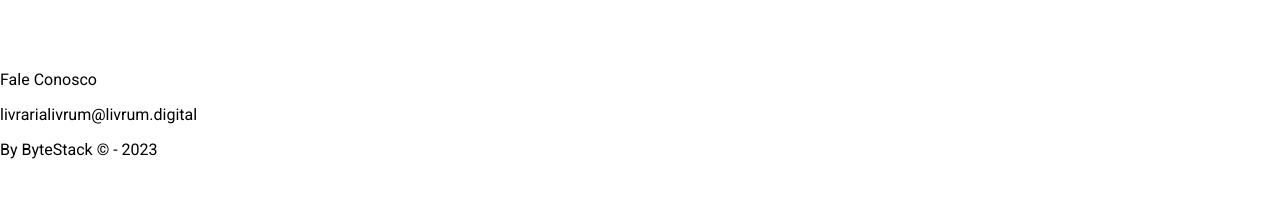
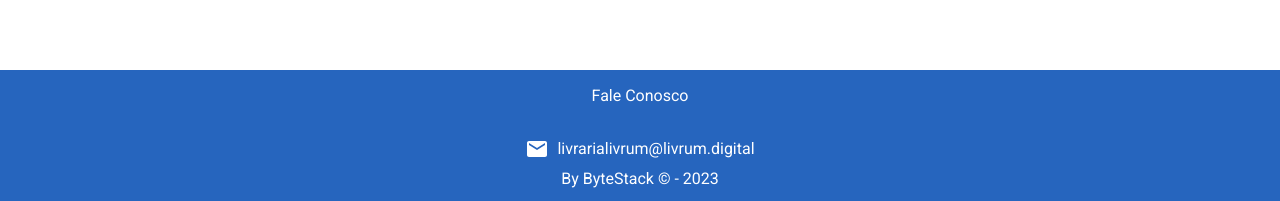
Before and after one commit to byte-stack-uefs/livrum, a Next.js app in the folder phase_4/app/webapp/: page / in a window 1280 px wide. Shown: the part 1250-1451 px from the top of the page. Before the commit the page ends 1425 px from the top, so only its background shows below. Built offline with nearby package versions, Linux system fonts and the light colour scheme.

Commit message:
Adaptando rodapé

```diff
--- a/phase_4/app/webapp/app/components/Footer.tsx
+++ b/phase_4/app/webapp/app/components/Footer.tsx
@@ -1,14 +1,23 @@
+"use client";
+import { Email } from "@mui/icons-material";
+import { Grid, Theme } from "@mui/material";
+
 /**
  * Esse componente é responsável por renderizar o Rodapé da área pública do sistema
  */
-export default function PublicFooter() {
+export default function PublicFooter({ email, company, theme }: { theme: Theme; email?: string; company?: string }) {
     return (
-        <footer className="bg-livrum-primary text-center text-white">
-            <p className="p-2">Fale Conosco</p>
-            <p className="p-1">{process.env.APP_EMAIL}</p>
-            <p className="p-1">
-                By {process.env.COMPANY} &copy; - {new Date().getFullYear()}{" "}
-            </p>
-        </footer>
+        <Grid container sx={{ textAlign: "center", backgroundColor: theme.palette.primary.main, color: theme.palette.primary.contrastText }}>
+            <Grid item xs={12} sx={{ paddingY: 2 }}>
+                Fale Conosco
+            </Grid>
+            <Grid item xs={12} sx={{ paddingTop: 2, paddingBottom: 1, display: "flex", justifyContent: "center", alignItems: "center", width: "100%" }}>
+                <Email sx={{ marginRight: 1 }} />
+                {email}
+            </Grid>
+            <Grid item xs={12} sx={{ paddingBottom: 2 }}>
+                By {company} &copy; - {new Date().getFullYear()}{" "}
+            </Grid>
+        </Grid>
     );
 }
--- a/phase_4/app/webapp/app/components/layouts/PublicLayout.tsx
+++ b/phase_4/app/webapp/app/components/layouts/PublicLayout.tsx
@@ -9,12 +9,14 @@
 import TopBar from "../TopBar";
 import PublicFooter from "../Footer";
 
+import { theme } from "@/app/theme";
+
 export default function PublicLayout({ children }: { children: React.ReactNode }) {
     return (
         <div>
             <TopBar />
             <section>{children}</section>
-            <PublicFooter />
+            <PublicFooter theme={theme} email={process.env.APP_EMAIL} company={process.env.COMPANY} />
         </div>
     );
 }
```
